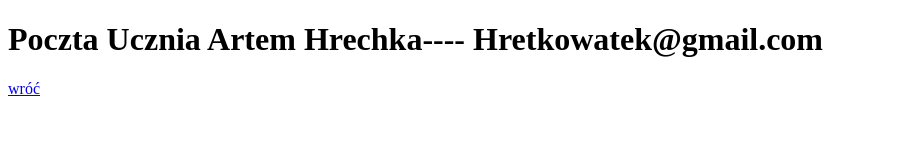
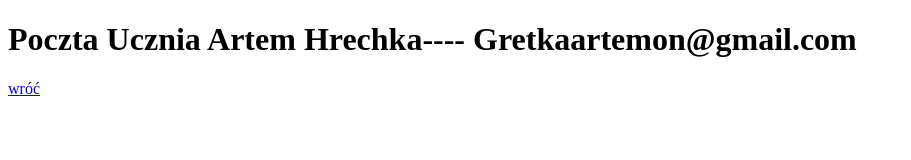
Before and after one commit to arehrek/zad1-7ah, a plain HTML site: page poczta_Hrechka.html in a window 1280 px wide. Shown: the whole page, without its empty margins (0-911 px from the left). Drawn offline with Linux system fonts and the light colour scheme.

Commit message:
Update poczta_Hrechka.html

```diff
--- a/poczta_Hrechka.html
+++ b/poczta_Hrechka.html
@@ -6,7 +6,7 @@
              <title>       </title>
      </head>
     <body>
- <h1> Poczta Ucznia Artem Hrechka---- Hretkowatek@gmail.com</h1>
+ <h1> Poczta Ucznia Artem Hrechka---- Gretkaartemon@gmail.com</h1>
 
 
 
@@ -18,4 +18,5 @@
 
         <A HREF="index.html"> wróć </A>
     </body>
+
   </html>
```
